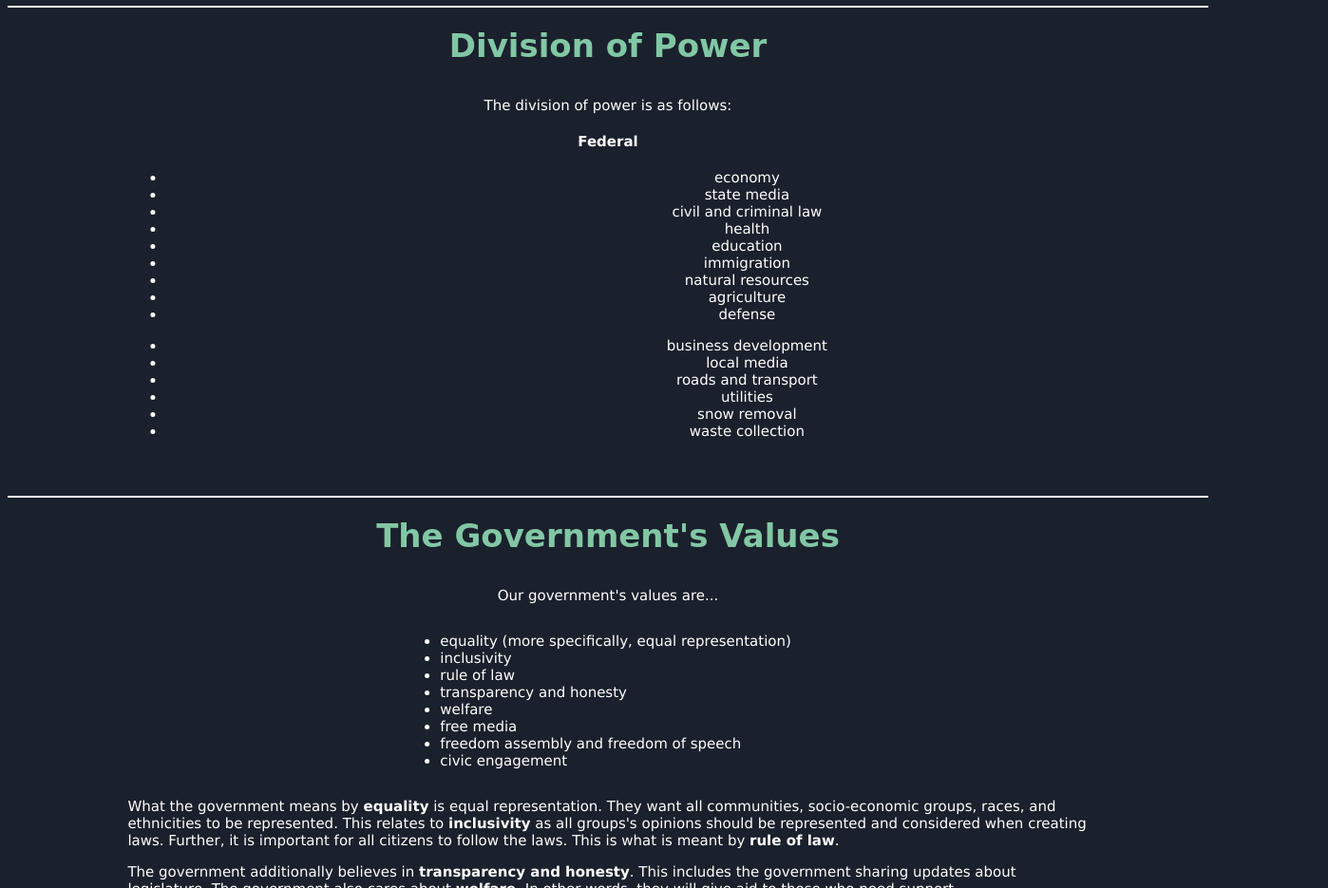
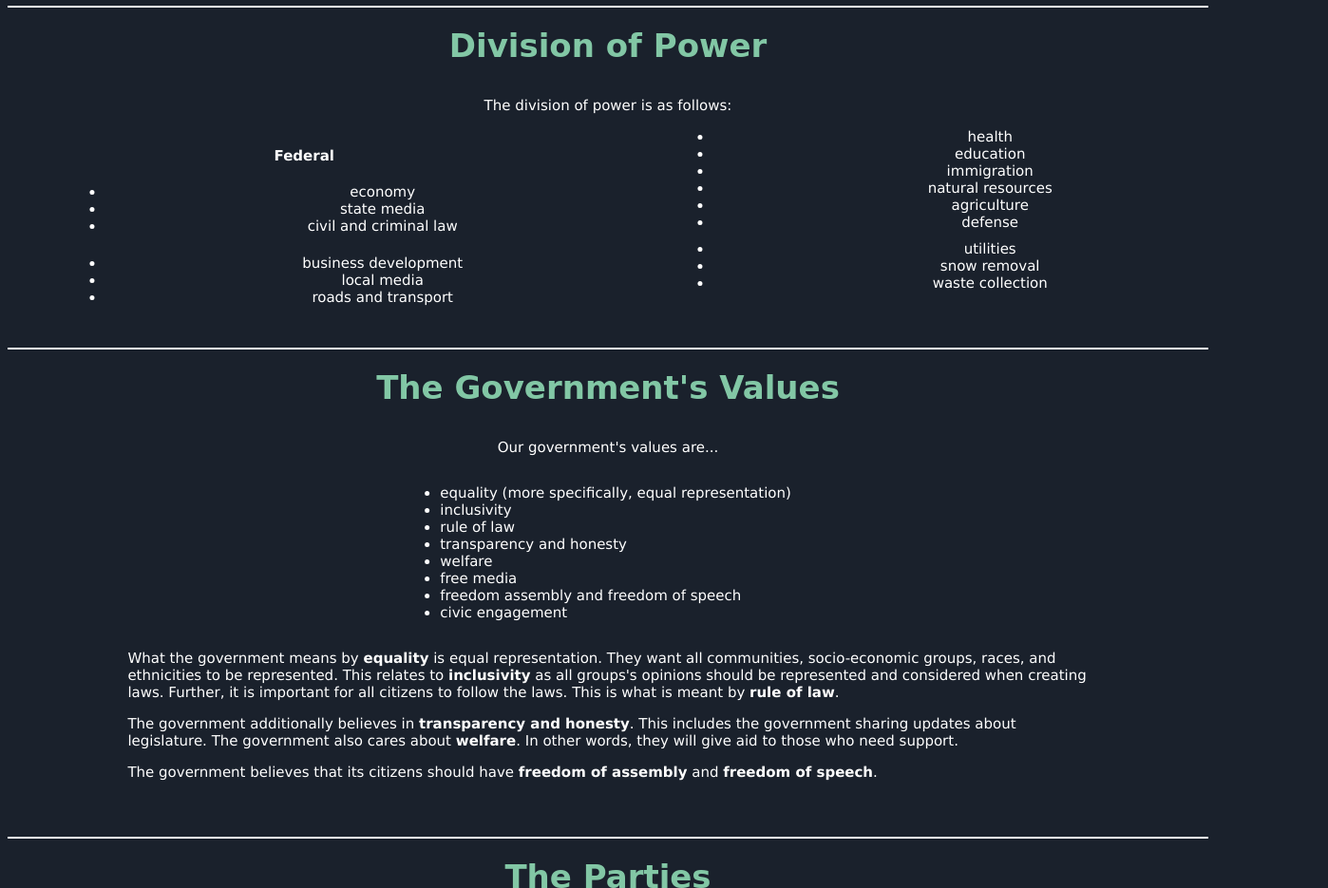
Before and after one commit to zcoder365/coms230site, a plain HTML site: page index.html in a window 1280 px wide. Shown: the part 1660-2595 px from the top of the page at 95% size, 1398 px wide, since content can reach past the window. Drawn offline with Linux system fonts and the light colour scheme.

Commit message:
Columns?

```diff
--- a/styles.css
+++ b/styles.css
@@ -108,3 +108,7 @@ ul {
 .bg-important {
     font-size: 18px;
 }
+
+.split-content {
+    column-count: 2;
+}
```
